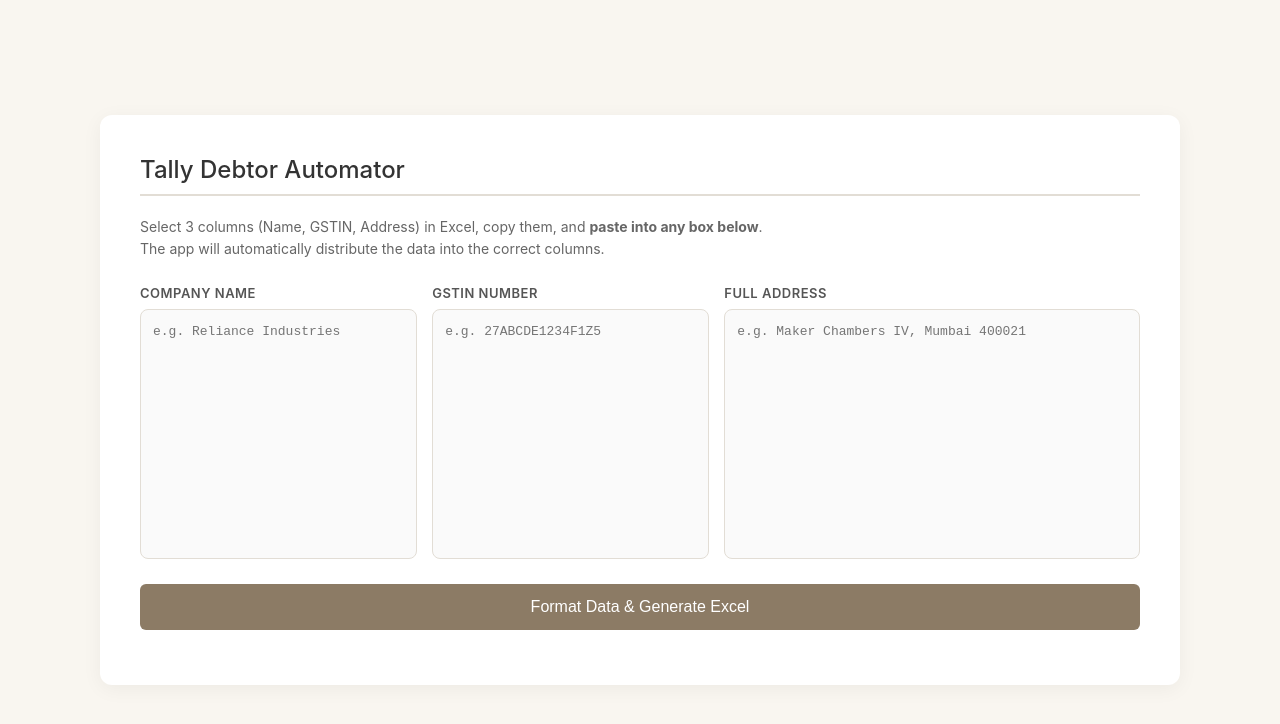
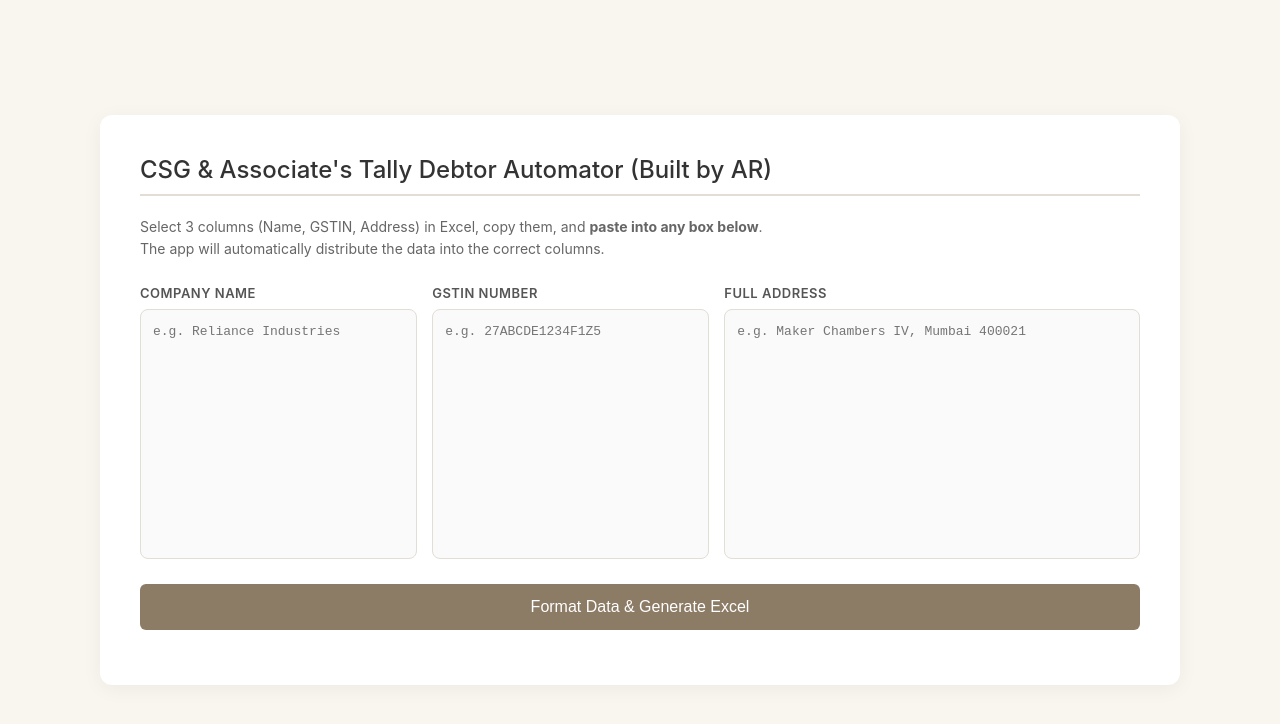
Before and after one commit to thiluvandi/GST-Automator, a plain HTML site: page index.html in a window 1280 px wide. Drawn offline with Linux system fonts and the light colour scheme.

Commit message:
Update index.html

```diff
--- a/index.html
+++ b/index.html
@@ -1,9 +1,10 @@
 <!DOCTYPE html>
 <html lang="en">
+
 <head>
   <meta charset="UTF-8">
   <meta name="viewport" content="width=device-width, initial-scale=1.0">
-    <title>Tally Debtor Automator</title>
+  <title>CSG & Associate's Tally Debtor Automator(Built by AR)</title>
   <script src="https://cdnjs.cloudflare.com/ajax/libs/xlsx/0.18.5/xlsx.full.min.js"></script>
   <style>
     :root {
@@ -33,7 +34,8 @@
       padding: 40px;
       border-radius: 12px;
       box-shadow: 0 4px 20px rgba(0, 0, 0, 0.05);
-            max-width: 1000px; /* Widened to fit 3 columns comfortably */
+      max-width: 1000px;
+      /* Widened to fit 3 columns comfortably */
       width: 100%;
     }
 
@@ -55,7 +57,8 @@
     /* 3-Column Grid Layout */
     .grid-container {
       display: grid;
-            grid-template-columns: 1fr 1fr 1.5fr; /* Address gets slightly more space */
+      grid-template-columns: 1fr 1fr 1.5fr;
+      /* Address gets slightly more space */
       gap: 15px;
       margin-bottom: 25px;
     }
@@ -83,7 +86,8 @@
       background-color: #FAFAFA;
       font-family: monospace;
       font-size: 13px;
-            resize: none; /* Disabled manual resize to keep columns aligned */
+      resize: none;
+      /* Disabled manual resize to keep columns aligned */
       box-sizing: border-box;
       white-space: pre;
       overflow-x: auto;
@@ -122,10 +126,11 @@
     }
   </style>
 </head>
+
 <body>
 
   <div class="container">
-    <h2>Tally Debtor Automator</h2>
+    <h2>CSG & Associate's Tally Debtor Automator (Built by AR)</h2>
     <p class="instructions">
       Select 3 columns (Name, GSTIN, Address) in Excel, copy them, and <strong>paste into any box below</strong>. <br>
       The app will automatically distribute the data into the correct columns.
@@ -273,4 +278,5 @@
   </script>
 
 </body>
+
 </html>
```
Lines whose indentation alone changed are shown as unchanged.
